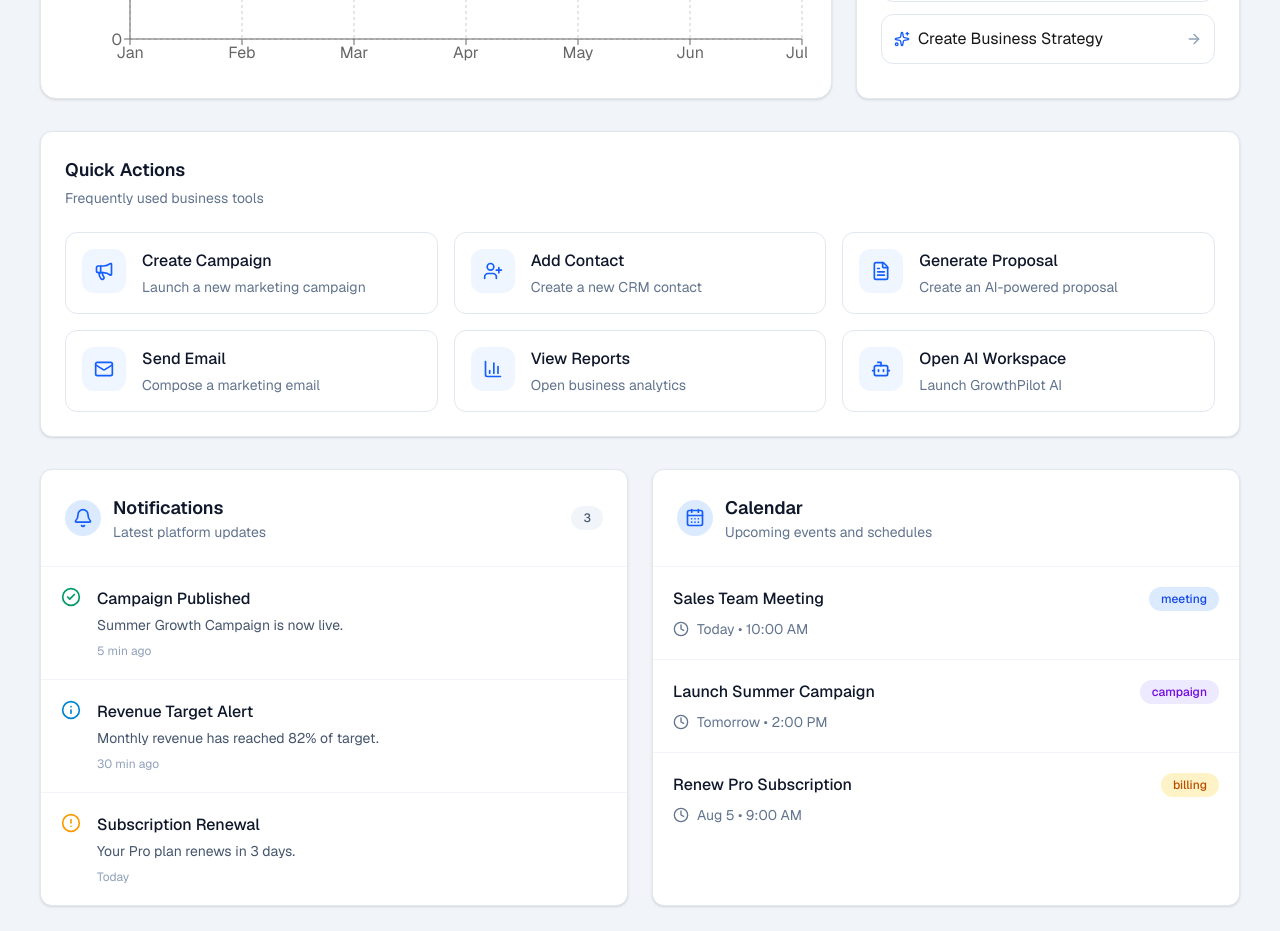
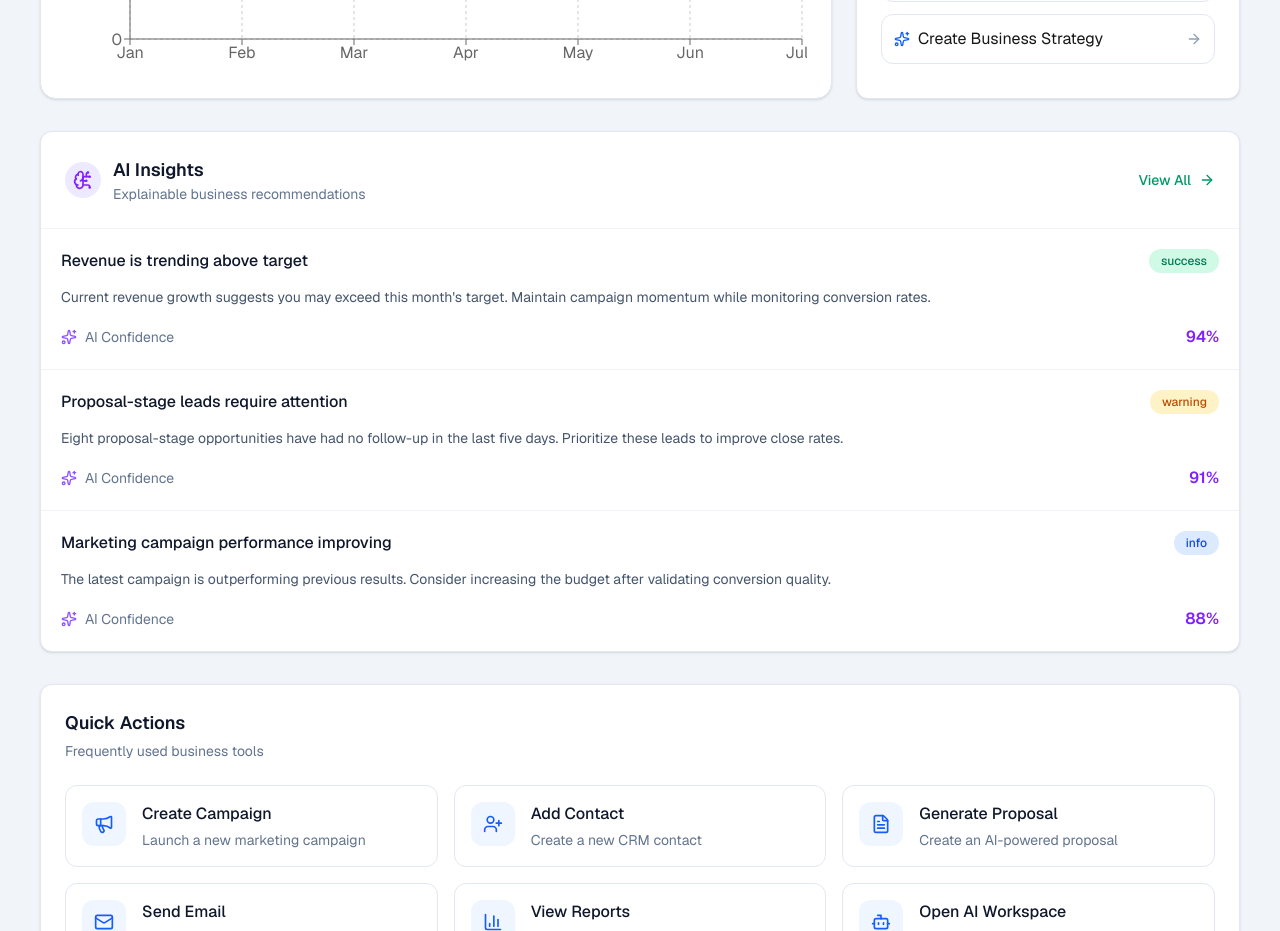
Before and after one commit to GrowthPilot247/GrowthPilot, a Next.js app: page /dashboard in a window 1280 px wide. Shown: the part 1020-1951 px from the top of the page. Built offline with nearby package versions, Linux system fonts and the light colour scheme.

Commit message:
Add AI Insights Widget to executive dashboard

```diff
--- a/app/dashboard/page.tsx
+++ b/app/dashboard/page.tsx
@@ -3,6 +3,7 @@ import { GlobalSearch } from "@/app/features/dashboard/components/GlobalSearch";
 import { KpiCard } from "@/app/features/dashboard/components/KpiCard";
 import { RevenueChart } from "@/app/features/dashboard/components/RevenueChart";
 import { AIAssistant } from "@/app/features/dashboard/components/AIAssistant";
+import { AIInsightsWidget } from "@/app/features/dashboard/components/AIInsightsWidget";
 import { QuickActions } from "@/app/features/dashboard/components/QuickActions";
 import { NotificationCenter } from "@/app/features/dashboard/components/NotificationCenter";
 import { CalendarWidget } from "@/app/features/dashboard/components/CalendarWidget";
@@ -27,12 +28,9 @@ import {
   recentLeads,
   pipelineStages,
 } from "@/app/features/dashboard/constants/mockCRM";
-import {
-  teamMembers,
-} from "@/app/features/dashboard/constants/mockPeople";
-import {
-  goals,
-} from "@/app/features/dashboard/constants/mockStrategy";
+import { teamMembers } from "@/app/features/dashboard/constants/mockPeople";
+import { goals } from "@/app/features/dashboard/constants/mockStrategy";
+import { aiInsights } from "@/app/features/dashboard/constants/mockAI";
 
 export default function DashboardPage() {
   return (
@@ -63,7 +61,7 @@ export default function DashboardPage() {
         ))}
       </section>
 
-      {/* Revenue + AI */}
+      {/* Revenue + AI Assistant */}
       <section className="mt-8 grid gap-6 lg:grid-cols-3">
         <div className="lg:col-span-2">
           <RevenueChart
@@ -72,6 +70,13 @@ export default function DashboardPage() {
         </div>
 
         <AIAssistant />
+      </section>
+
+      {/* AI Insights */}
+      <section className="mt-8">
+        <AIInsightsWidget
+          insights={aiInsights}
+        />
       </section>
 
       {/* Quick Actions */}
@@ -101,7 +106,7 @@ export default function DashboardPage() {
         />
       </section>
 
-      {/* Operations + People */}
+      {/* Tasks + Team */}
       <section className="mt-8 grid gap-6 xl:grid-cols-2">
         <TasksWidget
           tasks={tasks}
@@ -112,7 +117,7 @@ export default function DashboardPage() {
         />
       </section>
 
-      {/* Strategy + Timeline */}
+      {/* Strategy + Activity */}
       <section className="mt-8 grid gap-6 xl:grid-cols-2">
         <GoalsWidget
           goals={goals}
--- /dev/null
+++ b/app/features/dashboard/components/AIInsightsWidget.tsx
@@ -0,0 +1,112 @@
+"use client";
+
+import { ArrowRight, BrainCircuit, Sparkles } from "lucide-react";
+
+export type InsightType =
+  | "success"
+  | "warning"
+  | "info";
+
+export interface AIInsight {
+  id: string;
+  title: string;
+  recommendation: string;
+  confidence: number;
+  type: InsightType;
+}
+
+interface AIInsightsWidgetProps {
+  insights: AIInsight[];
+}
+
+const badgeStyles: Record<InsightType, string> = {
+  success: "bg-emerald-100 text-emerald-700",
+  warning: "bg-amber-100 text-amber-700",
+  info: "bg-blue-100 text-blue-700",
+};
+
+export function AIInsightsWidget({
+  insights,
+}: AIInsightsWidgetProps) {
+  return (
+    <section className="rounded-xl border border-slate-200 bg-white shadow-sm">
+      {/* Header */}
+      <header className="flex items-center justify-between border-b border-slate-100 p-6">
+        <div className="flex items-center gap-3">
+          <div className="rounded-full bg-violet-100 p-2">
+            <BrainCircuit className="h-5 w-5 text-violet-600" />
+          </div>
+
+          <div>
+            <h2 className="text-lg font-semibold text-slate-900">
+              AI Insights
+            </h2>
+
+            <p className="text-sm text-slate-500">
+              Explainable business recommendations
+            </p>
+          </div>
+        </div>
+
+        <button
+          type="button"
+          className="inline-flex items-center gap-2 text-sm font-medium text-emerald-600 transition-colors hover:text-emerald-700"
+        >
+          View All
+
+          <ArrowRight className="h-4 w-4" />
+        </button>
+      </header>
+
+      {insights.length === 0 ? (
+        <div className="flex flex-col items-center justify-center p-10 text-center">
+          <BrainCircuit className="mb-3 h-10 w-10 text-slate-300" />
+
+          <h3 className="font-medium text-slate-900">
+            No AI Insights
+          </h3>
+
+          <p className="mt-1 text-sm text-slate-500">
+            Insights will appear as business data becomes available.
+          </p>
+        </div>
+      ) : (
+        <div className="divide-y divide-slate-100">
+          {insights.map((insight) => (
+            <article
+              key={insight.id}
+              className="p-5 transition-colors hover:bg-slate-50"
+            >
+              <div className="mb-3 flex items-start justify-between gap-4">
+                <h3 className="font-medium text-slate-900">
+                  {insight.title}
+                </h3>
+
+                <span
+                  className={`inline-flex rounded-full px-3 py-1 text-xs font-medium ${badgeStyles[insight.type]}`}
+                >
+                  {insight.type}
+                </span>
+              </div>
+
+              <p className="text-sm leading-6 text-slate-600">
+                {insight.recommendation}
+              </p>
+
+              <div className="mt-4 flex items-center justify-between">
+                <div className="inline-flex items-center gap-2 text-sm text-slate-500">
+                  <Sparkles className="h-4 w-4 text-violet-500" />
+                  AI Confidence
+                </div>
+
+                <span className="font-semibold text-violet-600">
+                  {insight.confidence}%
+                </span>
+              </div>
+            </article>
+          ))}
+        </div>
+      )}
+    </section>
+  );
+}
--- /dev/null
+++ b/app/features/dashboard/constants/mockAI.ts
@@ -0,0 +1,28 @@
+import { AIInsight } from "../components/AIInsightsWidget";
+
+export const aiInsights: AIInsight[] = [
+  {
+    id: "1",
+    title: "Revenue is trending above target",
+    recommendation:
+      "Current revenue growth suggests you may exceed this month's target. Maintain campaign momentum while monitoring conversion rates.",
+    confidence: 94,
+    type: "success",
+  },
+  {
+    id: "2",
+    title: "Proposal-stage leads require attention",
+    recommendation:
+      "Eight proposal-stage opportunities have had no follow-up in the last five days. Prioritize these leads to improve close rates.",
+    confidence: 91,
+    type: "warning",
+  },
+  {
+    id: "3",
+    title: "Marketing campaign performance improving",
+    recommendation:
+      "The latest campaign is outperforming previous results. Consider increasing the budget after validating conversion quality.",
+    confidence: 88,
+    type: "info",
+  },
+];
```
